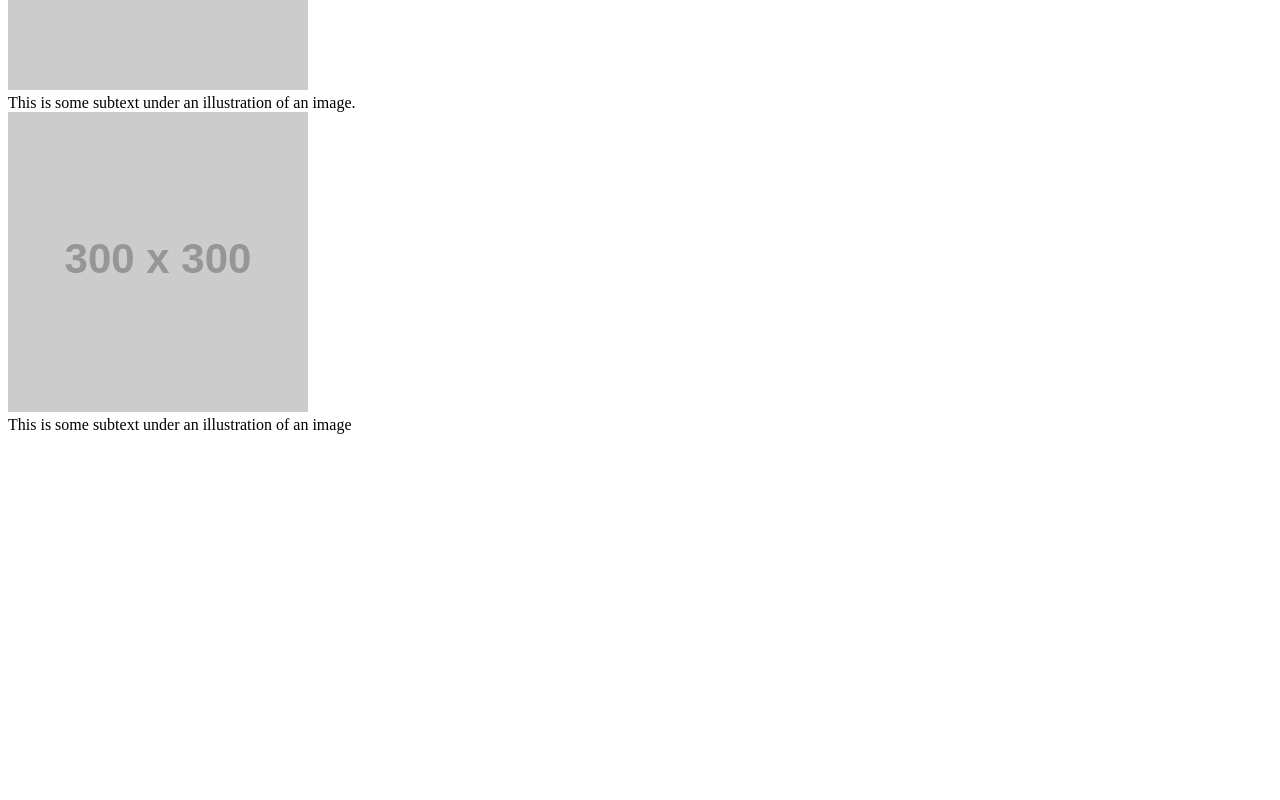
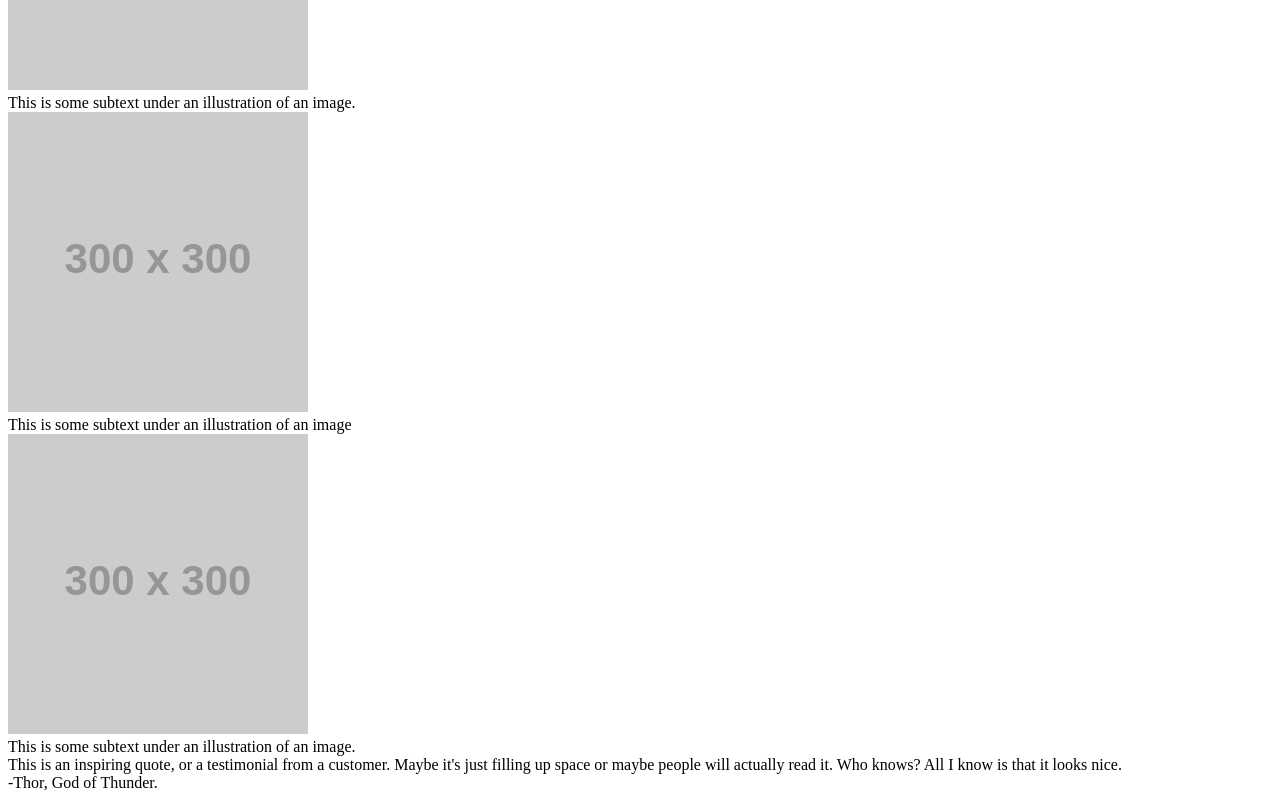
Before and after one commit to 087narain/landing-page, a plain HTML site: page index.html in a window 1280 px wide. Shown: the part 991-1791 px from the top of the page. Before the commit the page ends 1433 px from the top, so only its background shows below. Drawn offline with Linux system fonts and the light colour scheme; placeholder pictures from the web are drawn by us.

Commit message:
Completed my middle section.

```diff
--- a/index.html
+++ b/index.html
@@ -7,6 +7,7 @@
     <title>website</title>
 </head>
 <body>
+    <div class="container-1">
         <div class="header">
             <div class="title">
                 <li>Header logo</li>
@@ -26,6 +27,8 @@
                 </div>
             </div>
         </div>
+    </div>
+    <div class="container-2">
         <div class ="middle-section">
             <div class="middle-title">Some random information.</div>
             <div class ="info">
@@ -40,6 +43,15 @@
                 <img src="https://via.placeholder.com/300" alt="Placeholder Image">
                 <div class="text">This is some subtext under an illustration of an image</div>
             </div>
+            <div class="info">
+                <img src="https://via.placeholder.com/300" alt="Placeholder Image">
+                <div class="text">This is some subtext under an illustration of an image.</div>
+            </div>
+        </div>
+    </div>
+    <div class="container-3">
+        <div class="important-quote">This is an inspiring quote, or a testimonial from a customer. Maybe it's just filling up space or maybe people will actually read it. Who knows? All I know is that it looks nice.</div>
+        <div class="important-person">-Thor, God of Thunder.</div>
     </div>
 </body>
 </html>
```
Lines whose indentation alone changed are shown as unchanged.
